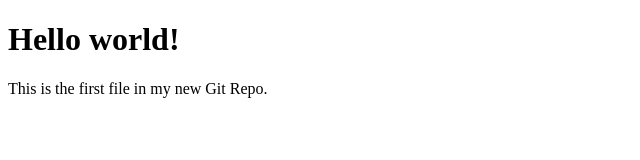
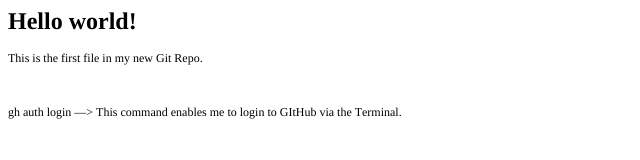
Before and after one commit to DBS-CloudComputing/hellofinal, a plain HTML site: page index.html in a window 1280 px wide. Shown: the whole page, without its empty margins (0-640 px from the left). Drawn offline with Linux system fonts and the light colour scheme.

Commit message:
Updated files

```diff
--- a/index.html
+++ b/index.html
@@ -1,12 +1,21 @@
-<!DOCTYPE html>
+<!DOCTYPE html PUBLIC "-//W3C//DTD HTML 4.01//EN" "http://www.w3.org/TR/html4/strict.dtd">
 <html>
 <head>
-<title>Hello World!</title>
+  <meta http-equiv="Content-Type" content="text/html; charset=utf-8">
+  <meta http-equiv="Content-Style-Type" content="text/css">
+  <title></title>
+  <meta name="Generator" content="Cocoa HTML Writer">
+  <meta name="CocoaVersion" content="2575.2">
+  <style type="text/css">
+    p.p2 {margin: 0.0px 0.0px 12.0px 0.0px; font: 12.0px Times; -webkit-text-stroke: #000000}
+    p.p3 {margin: 0.0px 0.0px 12.0px 0.0px; font: 12.0px Times; -webkit-text-stroke: #000000; min-height: 14.0px}
+    span.s1 {font-kerning: none}
+  </style>
 </head>
 <body>
-
-<h1>Hello world!</h1>
-<p>This is the first file in my new Git Repo.</p>
-
+<h1 style="margin: 0.0px 0.0px 16.1px 0.0px; font: 24.0px Times; -webkit-text-stroke: #000000"><span class="s1"><b>Hello world!</b></span></h1>
+<p class="p2"><span class="s1">This is the first file in my new Git Repo.</span></p>
+<p class="p3"><span class="s1"></span><br></p>
+<p class="p2"><span class="s1">gh auth login —&gt; This command enables me to login to GItHub via the Terminal.</span></p>
 </body>
 </html>
```
Also changed, not shown: 1 other file.
